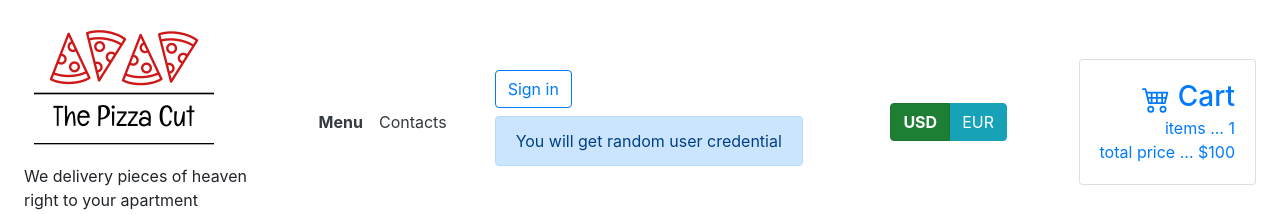
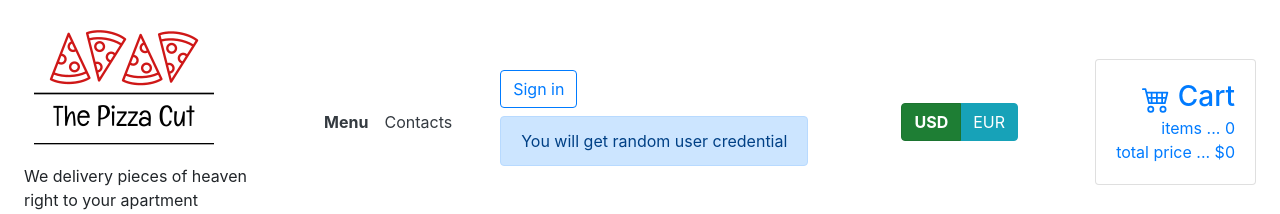
Before and after one commit to Armalon/PizzaTaskFrontend, a Vue app in the folder frontend/pizza/: page / in a window 1280 px wide. Shown: the top 214 px of the page. Built offline with nearby package versions, Linux system fonts and the light colour scheme; no server answers.

Commit message:
Showing basic cart info

```diff
--- a/frontend/pizza/src/components/Cart.vue
+++ b/frontend/pizza/src/components/Cart.vue
@@ -9,8 +9,8 @@
                     Cart
                 </span>
                 <ul class="list-unstyled card-text">
-                    <li class="text-nowrap">items ... 1</li>
-                    <li class="text-nowrap">total price ... $100</li>
+                    <li class="text-nowrap">items ... {{ totalItems }}</li>
+                    <li class="text-nowrap">total price ... ${{ totalPrice }}</li>
                 </ul>
             </a>
         </div>
@@ -19,6 +19,21 @@
 
 <script>
     export default {
-
+        computed: {
+            totalItems() {
+                let totalItems = 0
+                for (let i in this.cartGlobal) {
+                    totalItems += this.cartGlobal[i].quantity
+                }
+                return totalItems
+            },
+            totalPrice() {
+                let totalPrice = 0
+                for (let i in this.cartGlobal) {
+                    totalPrice += this.cartGlobal[i].quantity * this.cartGlobal[i].element.price
+                }
+                return totalPrice
+            }
+        }
     }
 </script>
```
